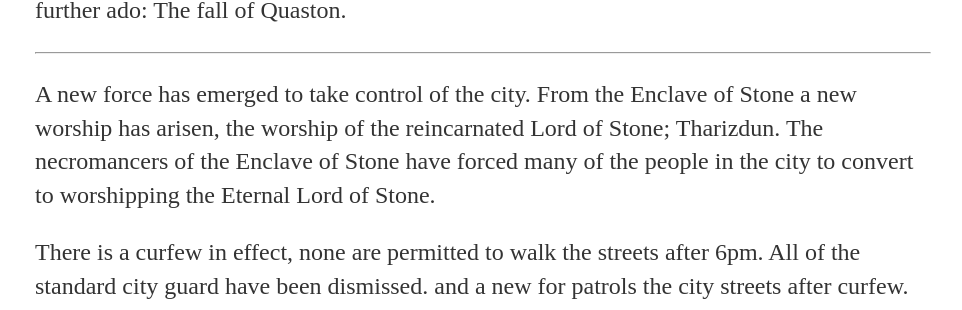
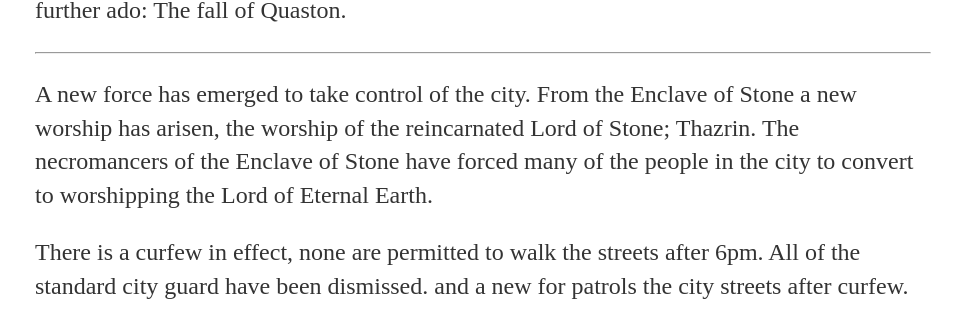
Before and after one commit to OysterBuoy/OysterBuoy.github.io, a Jekyll site: the page built from _posts/2016-12-5-How-The-City-Has-Changed.md, in a window 1280 px wide and 900 px high, scrolled down 307 px. Shown: the part 179-489 px from the top of the window, without its empty margins (157-1119 px from the left). Built offline with Jekyll 4.4.1, drawn with Linux system fonts in a browser that asks for light colours; some of the changed lines change nothing that is shown; some of the changed text lies outside the part shown.

Commit message:
Update 2016-12-5-How-The-City-Has-Changed.md

```diff
--- a/_posts/2016-12-5-How-The-City-Has-Changed.md
+++ b/_posts/2016-12-5-How-The-City-Has-Changed.md
@@ -12,7 +12,7 @@ Well I've been having a lot of fun writing up the background and feel of the Gno
 
 ***
 
-A new force has emerged to take control of the city. From the Enclave of Stone a new worship has arisen, the worship of the reincarnated Lord of Stone; Tharizdun. The necromancers of the Enclave of Stone have forced many of the people in the city to convert to worshipping the Eternal Lord of Stone.
+A new force has emerged to take control of the city. From the Enclave of Stone a new worship has arisen, the worship of the reincarnated Lord of Stone; Thazrin. The necromancers of the Enclave of Stone have forced many of the people in the city to convert to worshipping the Lord of Eternal Earth.
 
 There is a curfew in effect, none are permitted to walk the streets after 6pm. All of the standard city guard have been dismissed. and a new for patrols the city streets after curfew.
 
@@ -78,10 +78,19 @@ Once a paragon of wizardry and learning, the Enclave has become obsessed by Necr
 
 **Sehanine, Godess of Illusion, Love, and the Moon**
 
+- Glittering Column Temple
+- Marble Row Temple
+- Pebbleside Shrine
+
 **Moradin, God of Family, Creation, and Community**
+
+- Marble Row Temple
 
 **Corellon, God of Beauty, Art, Magic, and the Fey**
 
+- Marble Row Temple
+  - This temple has been desecrated. The priest Sister Enna has been killed and lies in the aisle, the blood of worshippers stains the pews, most are overturned. The lamps inside the temple used to be magically lit, but are all extinguished.
+- Pebbleside Temple
 
 ## NPCs
 
```
